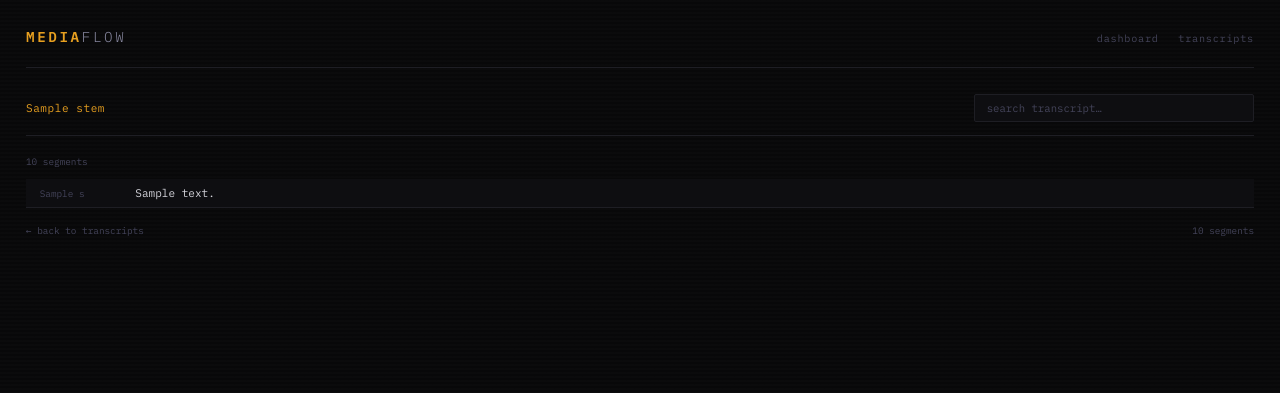
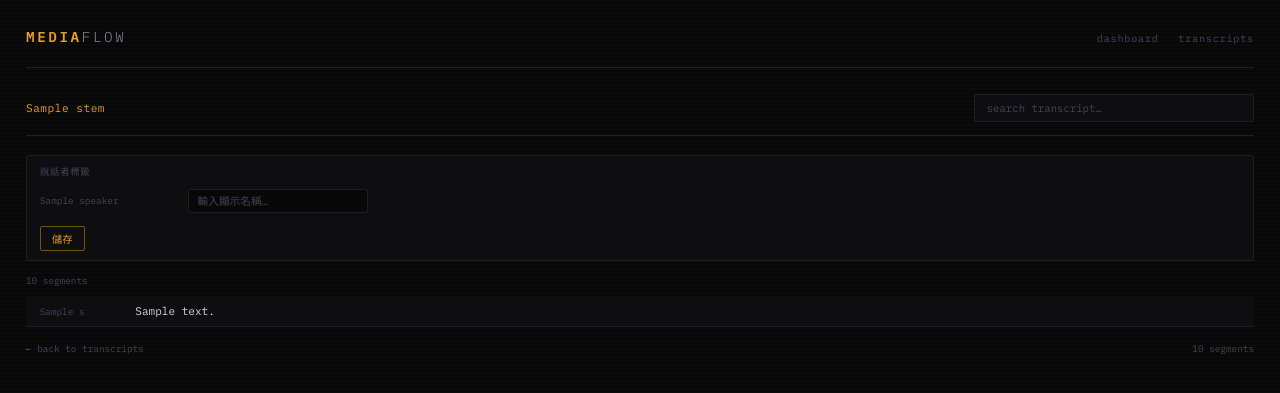
Before and after one commit to Lung-Yu/mediaflow, a Python web app: template web/templates/srt_viewer.html in a window 1280 px wide. Shown: the top 393 px of the page. Run offline with Jinja, Linux system fonts and the light colour scheme; the template is opened without the code that fills it: most values are stand-ins (such as "Sample title", 1, 10 or a date in 2020); some libraries are stand-ins or nearby versions.

Commit message:
feat(web): speaker label editing panel in SRT viewer
- api/routes/files.py: GET /files/{stem}/speaker-names returns detected
  speakers + segment counts (from _diarization.json) + saved names
  (from _speaker_names.json). POST saves name mapping to JSON file.
- web/main.py: srt_viewer and srt_partial fetch speaker-names in parallel
  with segments; _apply_speaker_names() substitutes labels at render time
  (SRT on disk keeps raw SPEAKER_XX labels). New POST /srts/{stem}/speaker-
  names handler: saves via API, returns updated transcript partial for HTMX.
- srt_viewer.html: <details> panel lists detected speakers with segment
  counts and editable name inputs. HTMX posts to save handler; swaps
  #transcript on success.
- style.css: .speaker-panel, .speaker-row, .speaker-name-input,
  .speaker-save-btn, .htmx-indicator styles.

Co-Authored-By: Claude Sonnet 4.6 <noreply@anthropic.com>

```diff
--- a/web/static/style.css
+++ b/web/static/style.css
@@ -393,3 +393,87 @@ a.srt-row:hover { border-color: var(--amber-dim); }
   transition: color var(--transition);
 }
 .footer-back:hover { color: var(--amber); }
+
+/* ── Speaker label panel ─────────────────────────────────── */
+.speaker-panel {
+  margin-bottom: 1rem;
+  padding: .7rem 1rem;
+  background: var(--bg-card);
+  border: 1px solid var(--border);
+  border-radius: var(--radius);
+}
+
+.speaker-panel-title {
+  font-size: .72rem;
+  color: var(--text-dim);
+  letter-spacing: .08em;
+  text-transform: uppercase;
+  cursor: pointer;
+  user-select: none;
+  list-style: none;
+  outline: none;
+}
+.speaker-panel-title::-webkit-details-marker { display: none; }
+.speaker-panel[open] .speaker-panel-title { margin-bottom: .75rem; }
+
+.speaker-rows {
+  display: flex;
+  flex-direction: column;
+  gap: .4rem;
+}
+
+.speaker-row {
+  display: flex;
+  align-items: center;
+  gap: .75rem;
+}
+
+.speaker-id {
+  font-size: .72rem;
+  color: var(--text-dim);
+  white-space: nowrap;
+  min-width: 88px;
+}
+
+.speaker-count {
+  font-size: .66rem;
+  color: var(--text-dim);
+  min-width: 40px;
+}
+
+.speaker-name-input {
+  font-family: var(--mono);
+  font-size: .82rem;
+  background: var(--bg);
+  border: 1px solid var(--border);
+  color: var(--text);
+  padding: .3rem .7rem;
+  border-radius: var(--radius);
+  width: 180px;
+  outline: none;
+  transition: border-color var(--transition);
+}
+.speaker-name-input:focus   { border-color: var(--amber-dim); }
+.speaker-name-input::placeholder { color: var(--text-dim); }
+
+.speaker-panel-footer { margin-top: .6rem; }
+
+.speaker-save-btn {
+  font-family: var(--mono);
+  font-size: .78rem;
+  background: transparent;
+  border: 1px solid var(--amber-dim);
+  color: var(--amber);
+  padding: .3rem .85rem;
+  border-radius: var(--radius);
+  cursor: pointer;
+  transition: background var(--transition), border-color var(--transition);
+  letter-spacing: .04em;
+}
+.speaker-save-btn:hover {
+  background: var(--amber-glow);
+  border-color: var(--amber);
+}
+
+.htmx-indicator { display: none; }
+.htmx-request .htmx-indicator { display: inline; color: var(--text-dim); }
--- a/web/templates/srt_viewer.html
+++ b/web/templates/srt_viewer.html
@@ -37,6 +37,35 @@
       </form>
     </div>
 
+    {# ── Speaker label panel (only when diarization was used) #}
+    {% if speaker_data and speaker_data.speakers %}
+    <details class="speaker-panel" open>
+      <summary class="speaker-panel-title">說話者標籤</summary>
+      <form class="speaker-rows"
+            hx-post="/srts/{{ stem }}/speaker-names"
+            hx-target="#transcript"
+            hx-swap="innerHTML">
+        {% for sp in speaker_data.speakers %}
+        <div class="speaker-row">
+          <span class="speaker-id">{{ sp }}</span>
+          <span class="speaker-count">{{ speaker_data.counts.get(sp, '') }}</span>
+          <input class="speaker-name-input"
+                 type="text"
+                 name="{{ sp }}"
+                 value="{{ speaker_data.names.get(sp, '') }}"
+                 placeholder="輸入顯示名稱…">
+        </div>
+        {% endfor %}
+        <div class="speaker-panel-footer">
+          <button class="speaker-save-btn" type="submit">
+            儲存
+            <span class="htmx-indicator"> …</span>
+          </button>
+        </div>
+      </form>
+    </details>
+    {% endif %}
+
     {# ── Transcript ────────────────────────────────────────── #}
     <div id="transcript">
       {% include "partials/srt_rows.html" %}
```
Also changed, not shown: api/routes/files.py (+47 -2 lines), tests/test_api_speaker_names.py (added, +82 -0 lines), web/main.py (+63 -4 lines).
